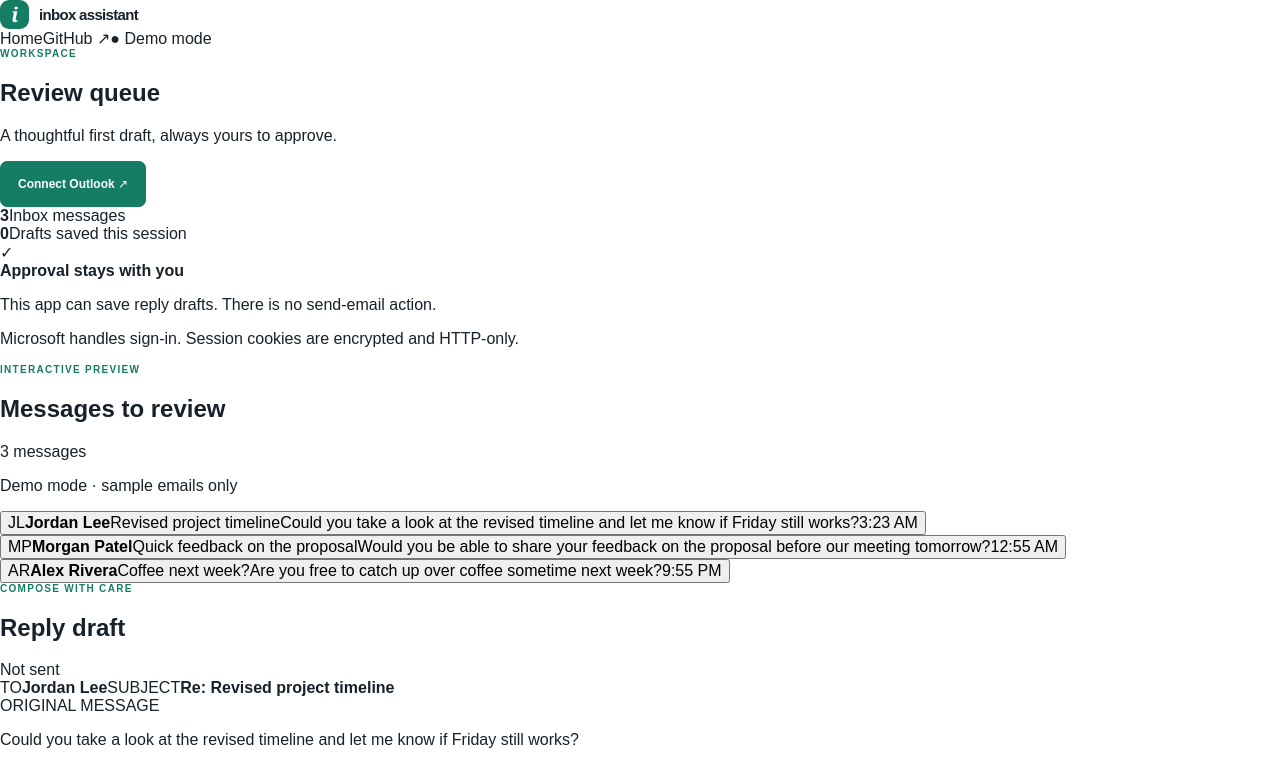
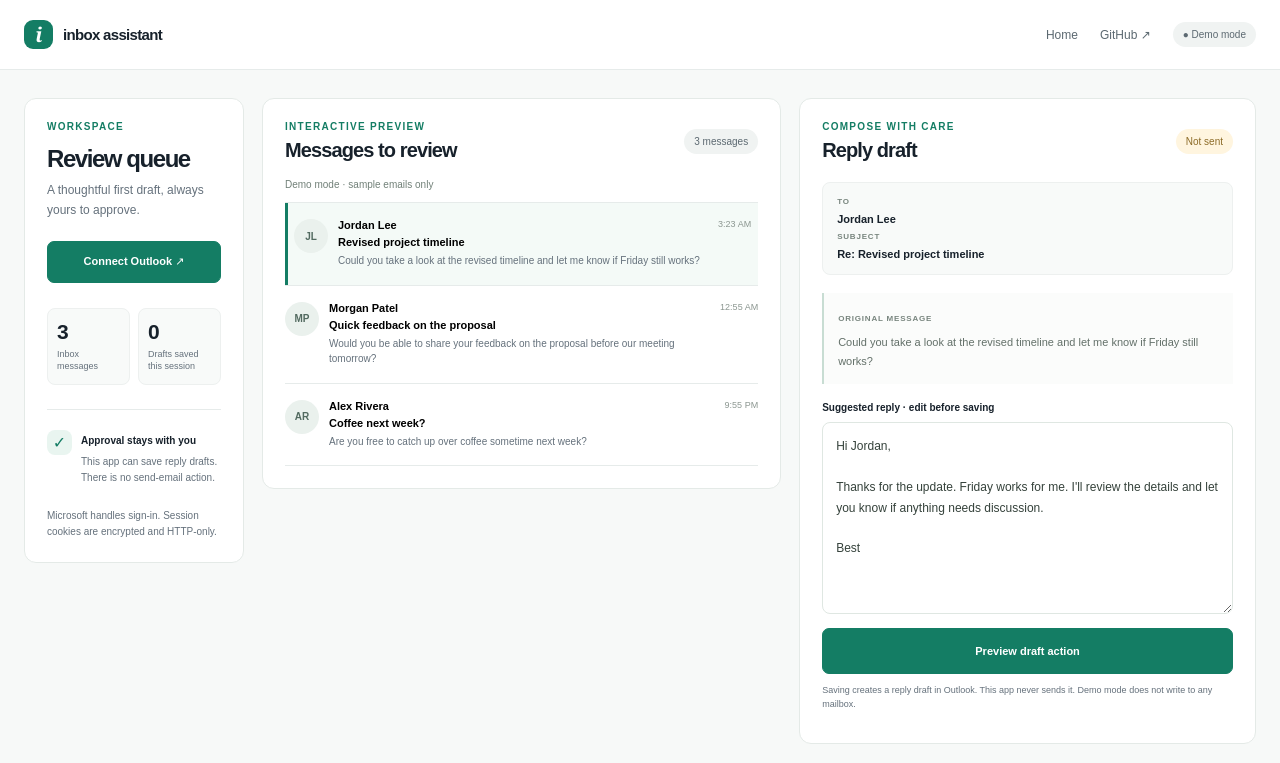
Before and after one commit to Nathan200000000/inbox-assistant, a Next.js app: page /app in a window 1280 px wide. Shown: the top 763 px of the page. Built offline with nearby package versions, Linux system fonts and the light colour scheme; no server answers.

Commit message:
Style the inbox dashboard

```diff
--- a/src/app/globals.css
+++ b/src/app/globals.css
@@ -118,3 +118,61 @@
 .copy-status { min-height: 12px; color: #62716d; font-size: 10px; }
 .copy-status a { color: var(--green); text-decoration: underline; text-underline-offset: 2px; }
 .cta-action .copy-control { margin-bottom: 12px; }
+
+.workspace { min-height: 100vh; background: #f7f9f8; }
+.app-topbar { height: 70px; padding: 0 max(24px, calc((100vw - 1440px) / 2)); display:flex; align-items:center; justify-content:space-between; background:#fff; border-bottom:1px solid var(--line); }
+.app-nav { display:flex; align-items:center; gap:22px; font-size:12px; color:#5c6971; }
+.connection-pill,.count-pill,.draft-status { border-radius:20px; padding:7px 10px; background:#f0f3f2; color:#5c6971; font-size:10px; white-space:nowrap; }
+.connection-pill.connected { background:#e6f5ee; color:#147d64; }
+.app-shell { width:min(1440px,100%); margin:0 auto; padding:28px 24px; display:grid; grid-template-columns:220px minmax(300px,1fr) minmax(300px,.88fr); gap:18px; align-items:start; }
+.app-sidebar,.mail-panel,.draft-panel { background:#fff; border:1px solid #e4eae7; border-radius:12px; padding:22px; min-width:0; }
+.app-sidebar { position:sticky; top:18px; }
+.app-sidebar h1 { margin:13px 0 8px; font-size:24px; letter-spacing:-.06em; }
+.sidebar-copy { color:var(--muted); font-size:12px; line-height:1.65; margin:0 0 20px; }
+.connect-button { width:100%; min-height:42px; padding-inline:10px; font-size:11px; }
+.text-button { margin-top:10px; border:0; background:transparent; color:var(--green); font-size:11px; cursor:pointer; }
+.sidebar-stats { display:grid; grid-template-columns:1fr 1fr; gap:8px; margin-top:25px; }
+.sidebar-stats div { background:#f8faf9; border:1px solid #edf0ef; border-radius:8px; padding:11px 9px; }
+.sidebar-stats strong,.sidebar-stats span { display:block; }
+.sidebar-stats strong { font-size:21px; letter-spacing:-.05em; }
+.sidebar-stats span { margin-top:4px; color:var(--muted); font-size:9px; line-height:1.4; }
+.sidebar-info { display:flex; gap:9px; margin-top:24px; padding-top:20px; border-top:1px solid var(--line); }
+.shield { display:grid; place-items:center; flex:0 0 25px; height:25px; border-radius:8px; background:var(--green-soft); color:var(--green); font-weight:700; }
+.sidebar-info strong { font-size:10px; }
+.sidebar-info p,.sidebar-foot { color:var(--muted); font-size:10px; line-height:1.6; }
+.sidebar-info p { margin:6px 0 0; }
+.sidebar-foot { margin:22px 0 0; }
+.panel-heading,.draft-panel-head { display:flex; align-items:center; justify-content:space-between; gap:10px; }
+.panel-heading h2,.draft-panel-head h2 { margin:7px 0 0; font-size:20px; letter-spacing:-.045em; }
+.mode-note { margin:17px 0 12px; color:#718078; font-size:10px; }
+.error-note { padding:10px; background:#fff2ef; color:#a33828; border-radius:7px; font-size:11px; overflow-wrap:anywhere; }
+.mail-list { border-top:1px solid var(--line); }
+.mail-row { width:100%; display:flex; align-items:flex-start; gap:10px; padding:16px 0; border:0; border-bottom:1px solid var(--line); background:#fff; text-align:left; cursor:pointer; }
+.mail-row.selected { background:#f4faf7; box-shadow:inset 3px 0 var(--green); padding-left:9px; padding-right:7px; }
+.mail-avatar { flex:0 0 34px; height:34px; display:grid; place-items:center; border-radius:50%; background:#eaf1ed; color:#526a60; font-size:10px; font-weight:700; }
+.mail-summary { display:flex; flex:1; min-width:0; flex-direction:column; gap:5px; }
+.mail-summary strong { font-size:11px; }
+.mail-subject { font-size:11px; font-weight:650; }
+.mail-excerpt { display:-webkit-box; overflow:hidden; -webkit-line-clamp:2; -webkit-box-orient:vertical; color:var(--muted); font-size:10px; line-height:1.55; }
+.mail-time { display:flex; flex-direction:column; align-items:flex-end; gap:7px; color:#8b9690; font-size:9px; white-space:nowrap; }
+.mail-time i { color:var(--green); font-size:9px; font-style:normal; }
+.draft-status { background:#fff5df; color:#8c6b27; }
+.reply-context { display:grid; grid-template-columns:1fr; gap:7px; margin-top:20px; padding:14px; background:#f8faf9; border:1px solid #edf0ef; border-radius:8px; }
+.reply-context span,.original-message > span { color:#78857e; font-size:8px; font-weight:700; letter-spacing:.1em; }
+.reply-context strong { font-size:11px; overflow-wrap:anywhere; }
+.reply-context a { color:var(--green); font-size:10px; margin-top:4px; }
+.original-message { margin:18px 0; padding:14px; border-left:2px solid #c8ddd3; background:#fbfcfb; }
+.original-message p { margin:8px 0 0; color:#637069; font-size:11px; line-height:1.7; }
+.reply-label { display:block; margin:18px 0 9px; font-size:10px; font-weight:700; }
+.draft-panel textarea { display:block; width:100%; min-height:185px; resize:vertical; padding:13px; border:1px solid #dfe7e2; border-radius:8px; color:#35423b; background:#fff; font:12px/1.7 Arial,Helvetica,sans-serif; }
+.draft-panel textarea:focus { outline:2px solid #b6dfce; border-color:#8fc7af; }
+.save-draft-button { width:100%; margin-top:14px; font-size:11px; }
+.save-draft-button:disabled { opacity:.55; cursor:not-allowed; }
+.draft-disclaimer { color:var(--muted); font-size:9px; line-height:1.65; }
+.empty-state { padding:28px 8px; text-align:center; color:var(--muted); font-size:12px; line-height:1.6; }
+.empty-state strong { color:var(--ink); font-size:14px; }
+.empty-state .button { margin-top:8px; }
+.app-footer { display:flex; justify-content:space-between; gap:16px; flex-wrap:wrap; padding:20px 28px; border-top:1px solid var(--line); background:#fff; color:#7b8781; font-size:10px; }
+.app-footer a { color:var(--green); }
+@media(max-width:1100px) { .app-shell { grid-template-columns:200px minmax(0,1fr); } .draft-panel { grid-column:2; } .app-sidebar { grid-row:span 2; } }
+@media(max-width:700px) { .app-topbar { padding-inline:16px; } .app-nav { gap:12px; } .app-nav>a:first-child { display:none; } .app-shell { display:flex; flex-direction:column; padding:15px 12px; } .app-sidebar,.mail-panel,.draft-panel { width:100%; padding:17px; } .app-sidebar { position:static; } .sidebar-stats { max-width:280px; } .app-footer { padding:18px; } }
```
